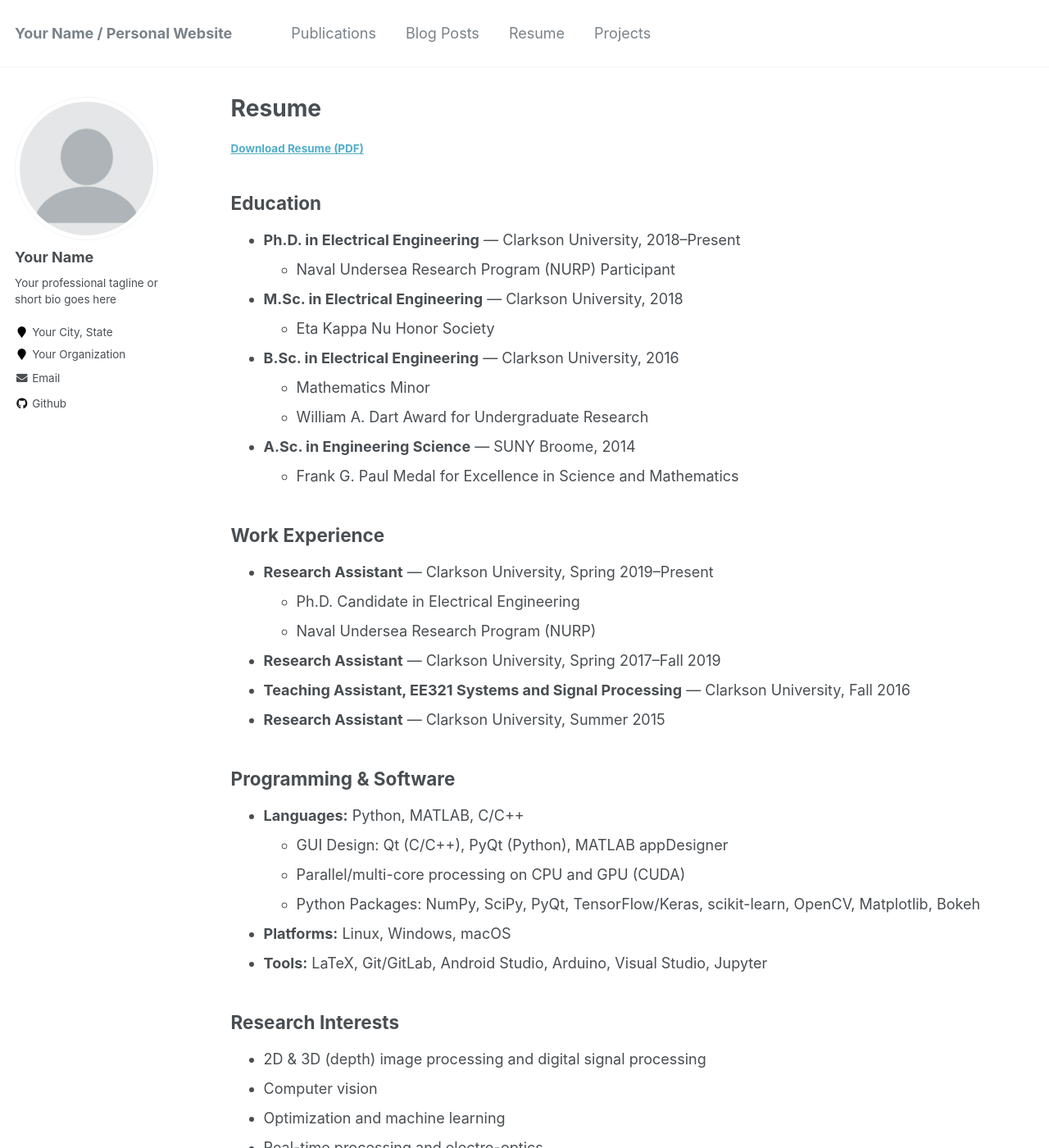
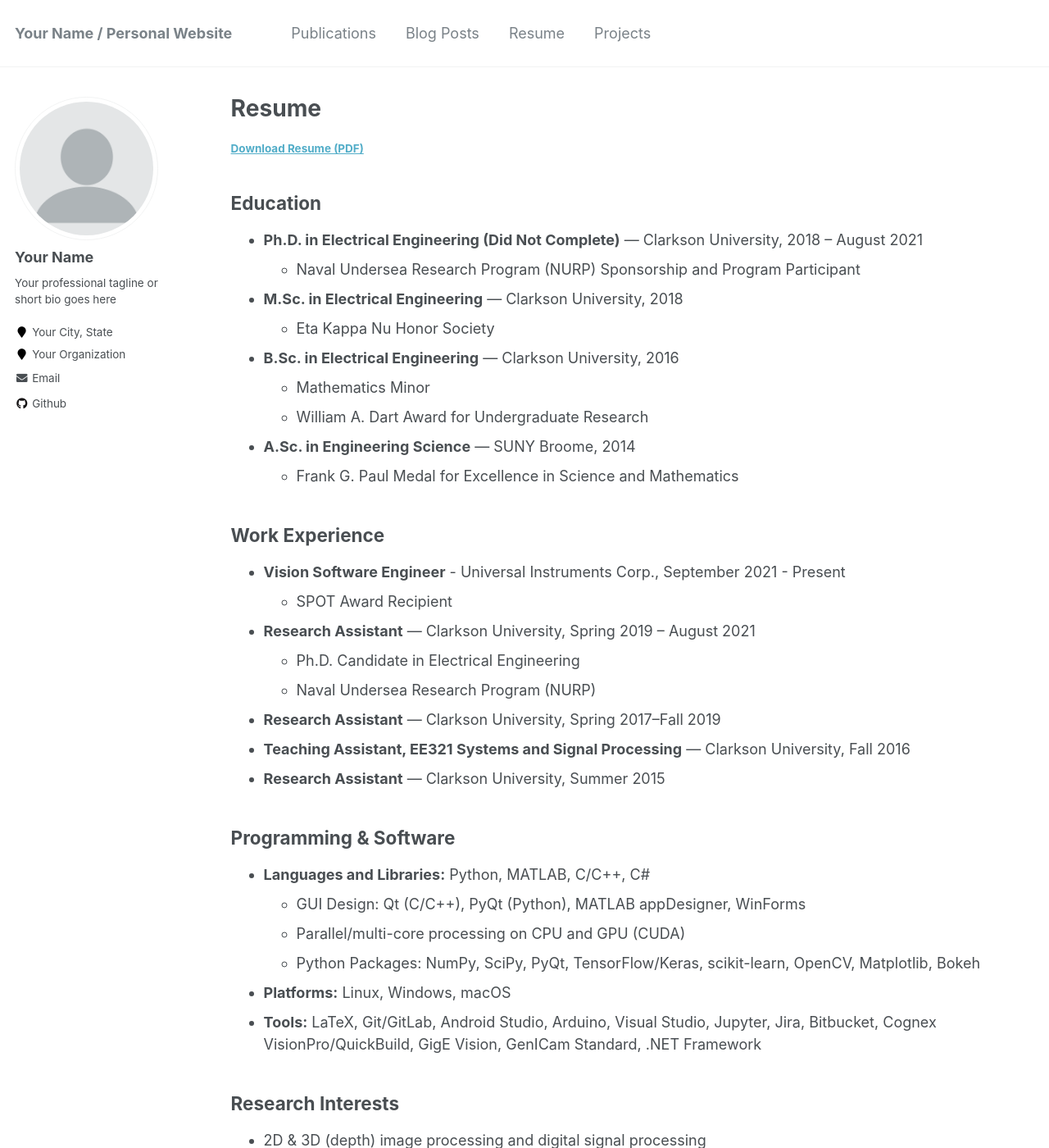
Before and after one commit to mackkv94/mackkv94.github.io, a Jekyll site: the page built from _pages/cv.md, in a window 1280 px wide and 1400 px high. Shown: the whole window at 82% size. Built offline with Jekyll 4.4.1, drawn with Linux system fonts in a browser that asks for light colours; some of the changed text lies outside the part shown.

Commit message:
Update author profile and resume with current info
Update author bio to Vision Software Engineer, add current role at
Universal Instruments Corp., update education and skills sections.

Co-Authored-By: Claude Opus 4.6 (1M context) <noreply@anthropic.com>

```diff
--- a/_data/authors.yml
+++ b/_data/authors.yml
@@ -1,7 +1,7 @@
 # Authors
 
 primary:
-  name        : "Your Name"
-  email       : "your.email@example.com"
-  bio         : "Your professional tagline"
+  name        : "Kevin V. Mack"
+  email       : "mackkv94@gmail.com"
+  bio         : "Vision Software Engineer with applications in robotics and manufacturing automation."
   avatar      : "profile.png"
--- a/_pages/cv.md
+++ b/_pages/cv.md
@@ -12,8 +12,8 @@ redirect_from:
 #### <a href="/files/Resume.pdf">Download Resume (PDF)</a>
 
 ## Education
-* **Ph.D. in Electrical Engineering** — Clarkson University, 2018–Present
-  * Naval Undersea Research Program (NURP) Participant
+* **Ph.D. in Electrical Engineering (Did Not Complete)** — Clarkson University, 2018 – August 2021
+  * Naval Undersea Research Program (NURP) Sponsorship and Program Participant
 * **M.Sc. in Electrical Engineering** — Clarkson University, 2018
   * Eta Kappa Nu Honor Society
 * **B.Sc. in Electrical Engineering** — Clarkson University, 2016
@@ -23,7 +23,10 @@ redirect_from:
   * Frank G. Paul Medal for Excellence in Science and Mathematics
 
 ## Work Experience
-* **Research Assistant** — Clarkson University, Spring 2019–Present
+* **Vision Software Engineer** - Universal Instruments Corp., September 2021 - Present
+  * SPOT Award Recipient
+
+* **Research Assistant** — Clarkson University, Spring 2019 – August 2021
   * Ph.D. Candidate in Electrical Engineering
   * Naval Undersea Research Program (NURP)
 * **Research Assistant** — Clarkson University, Spring 2017–Fall 2019
@@ -31,12 +34,12 @@ redirect_from:
 * **Research Assistant** — Clarkson University, Summer 2015
 
 ## Programming & Software
-* **Languages:** Python, MATLAB, C/C++
-  * GUI Design: Qt (C/C++), PyQt (Python), MATLAB appDesigner
+* **Languages and Libraries:** Python, MATLAB, C/C++, C#
+  * GUI Design: Qt (C/C++), PyQt (Python), MATLAB appDesigner, WinForms
   * Parallel/multi-core processing on CPU and GPU (CUDA)
   * Python Packages: NumPy, SciPy, PyQt, TensorFlow/Keras, scikit-learn, OpenCV, Matplotlib, Bokeh
 * **Platforms:** Linux, Windows, macOS
-* **Tools:** LaTeX, Git/GitLab, Android Studio, Arduino, Visual Studio, Jupyter
+* **Tools:** LaTeX, Git/GitLab, Android Studio, Arduino, Visual Studio, Jupyter, Jira, Bitbucket, Cognex VisionPro/QuickBuild, GigE Vision, GenICam Standard, .NET Framework
 
 ## Research Interests
 * 2D & 3D (depth) image processing and digital signal processing
```
Also changed, not shown: other parts of _pages/cv.md (+1 -1 lines).
